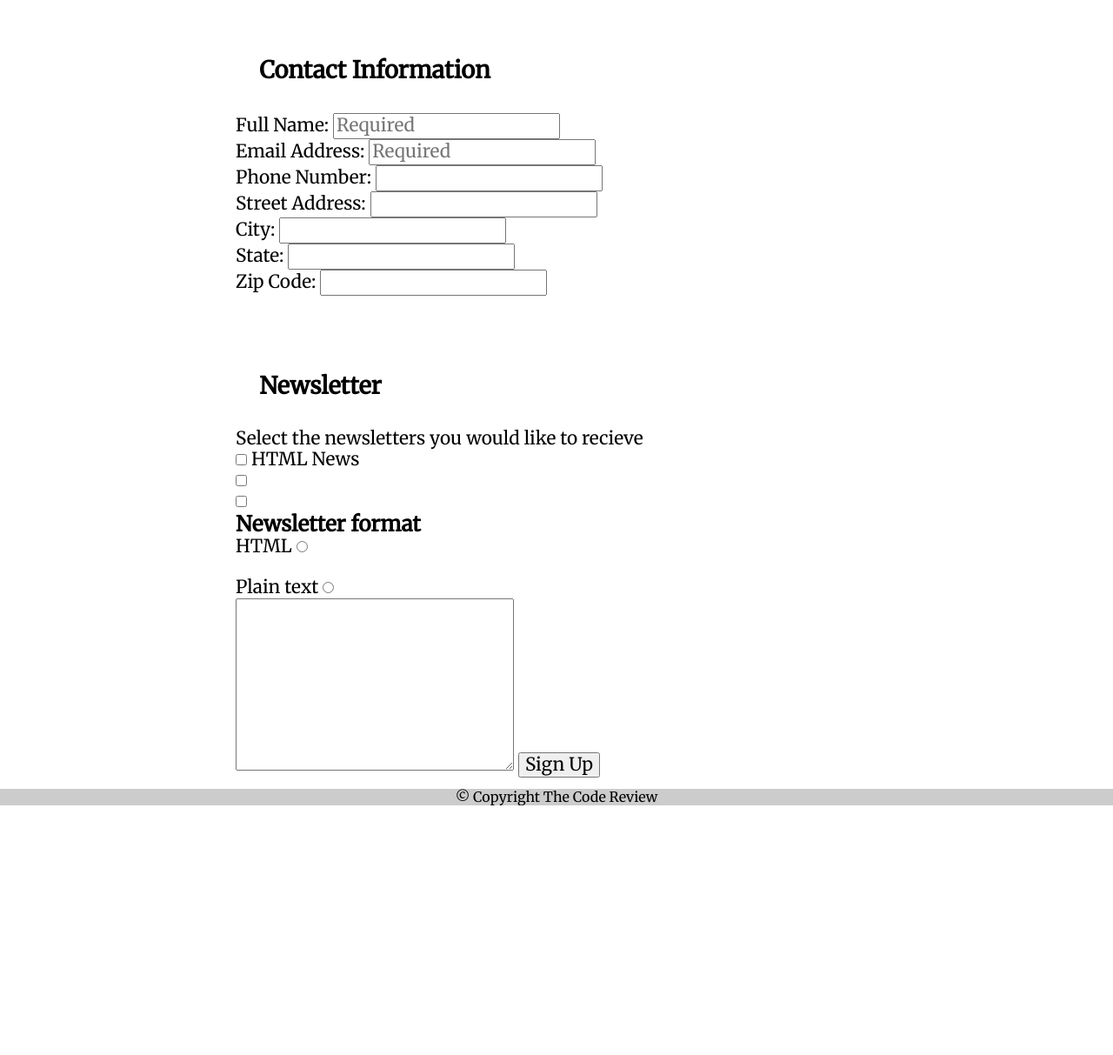
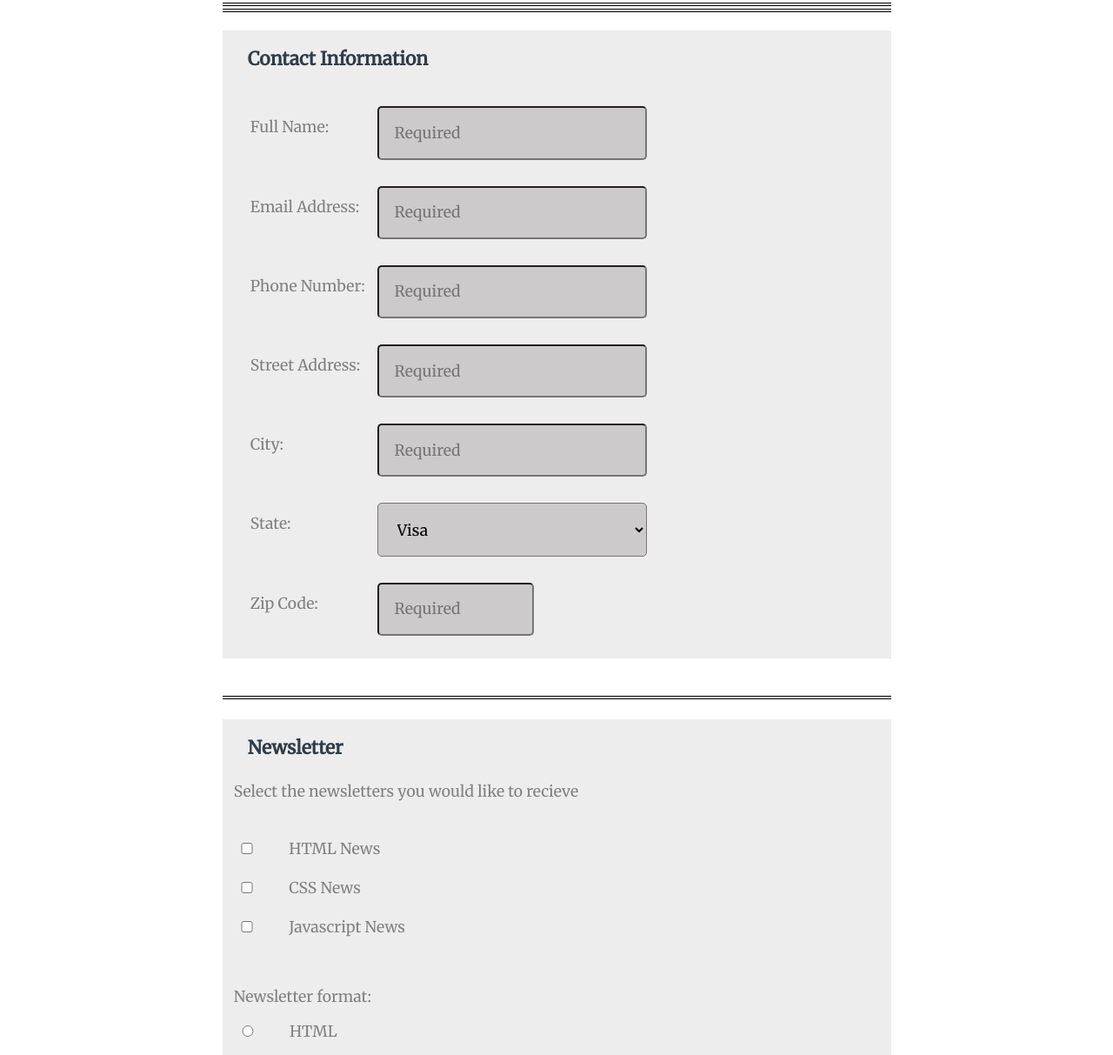
Before and after one commit to SandraAlSaig/SandraS_Project3, a plain HTML site: page index.html in a window 1280 px wide. Shown: the part 238-1451 px from the top of the page at 87% size. Before the commit the page ends 1164 px from the top, so only its background shows below. Drawn offline with Linux system fonts and the light colour scheme.

Commit message:
Update for 2nd part of the form.

```diff
--- a/CSS/Styles.css
+++ b/CSS/Styles.css
@@ -2,14 +2,12 @@
 /* ------------------------------- Colors ------------------------------- */
 /*
 black- #2f3c4a
-label-black- #262639
-white- #f3f2f6
 light-grey- #908e8e
 placeholder-grey- #cccaca
 text-field-grey- #e7e7e7
 grey- #dbdbdb
-dark-blue- #282966
-teal- #39a5a8
+dark-blue- #2f3c4a
+
 */
 
 /* ============================ Base Style ============================== */
@@ -20,10 +18,75 @@ teal- #39a5a8
 }
 
 body {
-  margin:  auto;
+  margin: 0 auto;
   width: 100%;
   font-family: 'Merriweather', 'Georgia', serif;
 }
+
+form {
+  display: flex;
+  flex-direction: column;
+}
+
+
+fieldset {
+  display: flex;
+  flex-direction: column;
+  border:0 none;
+  margin: 0;
+}
+
+legend{
+  margin-left: -5px;;
+  font-size: 1.2em;
+  font-weight: bold;
+  padding: 1em;
+  color: #2f3c4a;
+}
+
+textarea {
+  width: 100%;
+  height: 130px;
+  max-width: 320px;
+  background-color: #e7e7e7;
+  border-radius: 5px;
+  border: none;
+  margin: 0 auto;
+}
+
+input, label {
+    display:block;
+}
+
+div p{
+  color: grey;
+}
+label {
+  padding: .8em;
+  margin-left: -10px;
+  color: grey;
+}
+select,
+input {
+  background-color: #cccaca;
+  border-radius: 5px;
+  width: 350px;
+  max-width: 310px;
+  margin: auto;
+  padding: 1em;
+  justify-content: flex-end;
+}
+button {
+  width: 100%;
+  margin: auto;
+  padding: .9em;
+  border-radius: 5px;
+  background-color: #2f3c4a;
+  color: #fff;
+}
+
+
+/* ============================= Main Style =============================== */
 
 .dark-header {
   margin: auto;
@@ -32,15 +95,13 @@ body {
   color:  #f3f2f6;
   background-color: #2f3c4a;
   text-align: center;
-  padding: 25px 30px;
-}
-
-header {
-  display: flex;
-  flex-direction: column;
+  padding: 30px 20px;
+  font-size: .7em;
 }
 
 .top-form {
+  display: flex;
+  flex-direction: column;
   padding-top: 2em;
   padding-bottom: 2em;
 }
@@ -52,88 +113,124 @@ header {
 .sub-header {
   color: #908e8e;
   margin: 0 2em;
+  text-align: center;
+}
+hr {
+  border: 0;
+  border-top: 2px solid black;
+  border-bottom: 1px solid black;
+  margin-right: 1em;
+  margin-left: 1em;
+  margin-top: 2px;
+}
+.thin-line {
+  border: 0;
+  border-top: 1px solid black;
+  border-bottom: 1px solid black;
+  margin-right: 1em;
+  margin-left: 1em;
+  margin-top: 2px;
+  margin-bottom: 1em;
+}
+.fieldset1 {
+  display: flex;
+  flex-direction: row;
+  margin-top: 1em;
+  background-color: #ededed;
+}
+.contact_info {
+  padding: 15px;
+}
+.zip{
+  margin-right: 130px;;
+  max-width: 180px;
 }
 
-form {
+.fieldset2 {
   display: flex;
-  flex-direction: column;
+  flex-direction: row;
+  background-color: #ededed;
 }
+.news {
+  padding: .3em;
+}
+#news_format_HTML,
+#plain_text{
+  width: 20px;
+  margin: 0;
+  margin-left: 6px;
 
-fieldset {
-   border:0 none;
-   margin: 0;
 }
-legend{
-  font-size: 1.3em;
-  font-weight: bold;
-  padding: 1em;
+#newsletter_HTML,
+#newsletter_CSS,
+#newsletter_Javascript {
+  width: 20px;
+  padding: 5px;
+  margin: 0;
 }
-
-textarea {
-  max-width: 769px;
+.checkboxradio {
+  margin-left: 20px;
+  margin-top: -30px;
 }
 
 footer {
-  display: flex;
-  flex-direction: column;
   width: 100%;
   margin-top: auto;
-  margin-bottom: 0;
-  max-height: 50px;
-  background: #ccc;
+  margin-bottom: 5em;
+  max-height: 4em;
+  color: #908e8e;
   text-align: center;
+  padding: 2em 0;
 }
-
-.news {
-  width: 100%;
-  max-width: 769px;
-}
-
-/* ============================= Main Style =============================== */
-
-
-
-
-
-
-
-
-/* ============================= Footer Style ============================== */
-
-
-
-
-
-
-
-
-
-
 
 
 /* ============================ Media Queries ============================== */
 
-@media (min-width: 769px) {
+@media (min-width: 768px) {
 
-  .dark-header {
+  hr,
+  .thin-line {
+    margin: auto;
+    padding: 1px;
     width: 100%;
+    max-width: 769px;
+    border: 0;
+    border-top: 1px solid black;
+    border-bottom: 1px solid black;
+    margin-bottom: 3px;
+    margin-top: 3px;
+  }
+  form {
+    max-width:  769px;
+    margin: 0 auto;
+    font-size: 1.1em;
+  }
+  input, label {
+      display: inline-block;
+  }
+  select,
+  input {
+    background-color: #cccaca;
+    border-radius: 5px;
+    padding: 1em;
+    width: 550px;
+    align-self: flex-end;
+    margin-right: 0;
+  }
+  .contact_info {
+    display: flex;
+    justify-content: space-between;
+  }
+  textarea {
+    width: 710px;
+    max-width: 710px;
+    background-color: #ccc;
+    border-radius: 5px;
+    margin-left: 1em;
+  }
+  button {
+    padding: 1.5em;
+    font-size: 1.1em;
   }
 
-
-  #wrapper {
-    max-width: 769px;
-    font-size: 1.3em;
-  }
-
-
-  form {
-    max-width:  600px;
-    margin: 0 auto;
-  }
-
-  textarea {
-    max-width: 320px;
-  }
-
-
 }
--- a/index.html
+++ b/index.html
@@ -1,5 +1,4 @@
 <!doctype html>
-
 <html lang="en">
   <head>
 
@@ -18,101 +17,118 @@
 <!-- ........................ Start of Page .............................. -->
 
 <div class="dark-header">
-      <h1 class="intro">THE CODE REVIEW</h1>
+      <h1>THE CODE REVIEW</h1>
 </div>
 
 <header>
       <div class="top-form">
-      <h2 class="top-header">Sign up for our newsletter</h2>
+      <h2 class="top-header">Signup for our newsletter</h2>
       <p class="sub-header">Get the latest news on how your code is doing right in your inbox.</p>
       </div>
 </header>
 
-      <br>
-      <span class="header_line"></span>
-      <br>
-      <br>
+    <br>
+    <hr>
+    <hr class="thin-line">
+
 <!-- ................ Start of Form/Address Fieldset ..................... -->
 <form action="index.html" method="post" id="wrapper">
 
-  <fieldset class="perdata">
+  <div class="fieldset1">
+  <fieldset>
 
       <legend class="sub-heads">Contact Information</legend>
 
       <div class="contact_info">
       <label for="name">Full Name:</label>
-      <input type="text" id="name" name="user_name" placeholder="Required">
+      <input type="text" id="name" name="user_name" placeholder="Required" required>
       </div>
       <div class="contact_info">
       <label for="email">Email Address:</label>
-      <input type="text" id="email" name="user_email" placeholder="Required">
+      <input type="text" id="email" name="user_email" placeholder="Required" required>
       </div>
       <div class="contact_info">
       <label for="phone">Phone Number:</label>
-      <input type="number" id="phone" name="user_phone">
+      <input type="number" id="phone" name="user_phone" placeholder="Required">
       </div>
       <div class="contact_info">
       <label for="street">Street Address:</label>
-      <input type="text" id="street" name="user_street">
+      <input type="text" id="street" name="user_street" placeholder="Required">
       </div>
       <div class="contact_info">
       <label for="city">City:</label>
-      <input type="text" id="city" name="user_city">
+      <input type="text" id="city" name="user_city" placeholder="Required">
       </div>
       <div class="contact_info">
       <label for="state">State:</label>
-      <input type="text" id="state" name="user_state">
+      <select id="state" name="user_state">
+        <option value="visa">Visa</option>
+        <option value="mc">Mastercard</option>
+        <option value="amex">American Express</option>
+      </select>
       </div>
       <div class="contact_info">
       <label for="zipcode">Zip Code:</label>
-      <input type="text" id="zipcode" name="user_zipcode">
+      <input  class="zip" type="text" id="zipcode" name="user_zipcode" placeholder="Required">
       </div>
 
   </fieldset>
-
+</div>
     <br>
     <br>
-
+    <hr class="thin-line">
+    <br>
 <!-- ..................... Newsletter Fieldset .......................... -->
 
-  <fieldset class="news">
+  <div class="fieldset2">
+  <fieldset>
 
     <legend class="sub-heads">Newsletter</legend>
 
     <p>Select the newsletters you would like to recieve</p>
-    <div>
+    <br>
+    <br>
+    <div class="news">
     <input type="checkbox" id="newsletter_HTML" name="newsletter_HTML" value="HTML News">
-    <label for="newsletter_HTML">HTML News</label>
+    <label  class="checkboxradio" for="newsletter_HTML">HTML News</label>
     </div>
 
-    <div>
-    <input type="checkbox">
+    <div class="news">
+    <input type="checkbox" id="newsletter_CSS" name="newsletter_CSS" value="CSS News">
+    <label class="checkboxradio" for="newsletter_CSS">CSS News</label>
     </div>
 
+    <div class="news">
+    <input type="checkbox" id="newsletter_Javascript" name="newsletter_Javascript" value="Javascript News">
+    <label class="checkboxradio" for="newsletter_Javascript">Javascript News</label>
+    </div>
+    <br>
+    <br>
+
+    <p>Newsletter format:</p>
+    <br>
     <div>
-    <input type="checkbox">
+    <input type="radio" name="news_format" id="news_format_HTML" value="HTML">
+    <label class="checkboxradio" for="news_format_HTML">HTML</label>
     </div>
-
-    <h3 class="sub-heads">Newsletter format</h3>
-
-    <label class="redio_container" for="news_format_HTML">HTML
-    <input type="radio" name="news_format" id="news_format_HTML" value="HTML">
-    <div class="circle"></div>
-    </label>
     <br>
-    <label class="redio_container" for="plain_text">Plain text
+    <div>
     <input type="radio" name="news_format" id="plain_text" value="Plain text">
-    <div class="circle"></div>
-    </label>
+    <label class="checkboxradio" for="plain_text">Plain text</label>
+    </div>
+    <br>
 
 
-    <textarea name="name" rows="8" cols="80"></textarea>
+    <p>Other topics you'd like to hear about: </p><br>
+
+    <textarea id="other-topics" name="name"></textarea>
+    <br><br>
 
     <button type="submit" class="sign_up_btn" name="sign_up"> Sign Up </button>
 
 
   </fieldset>
-
+  </div>
 
 </form>
 <!-- ..................... End of Form .......................... -->
```
Also changed, not shown: CSS/normalize.css.
